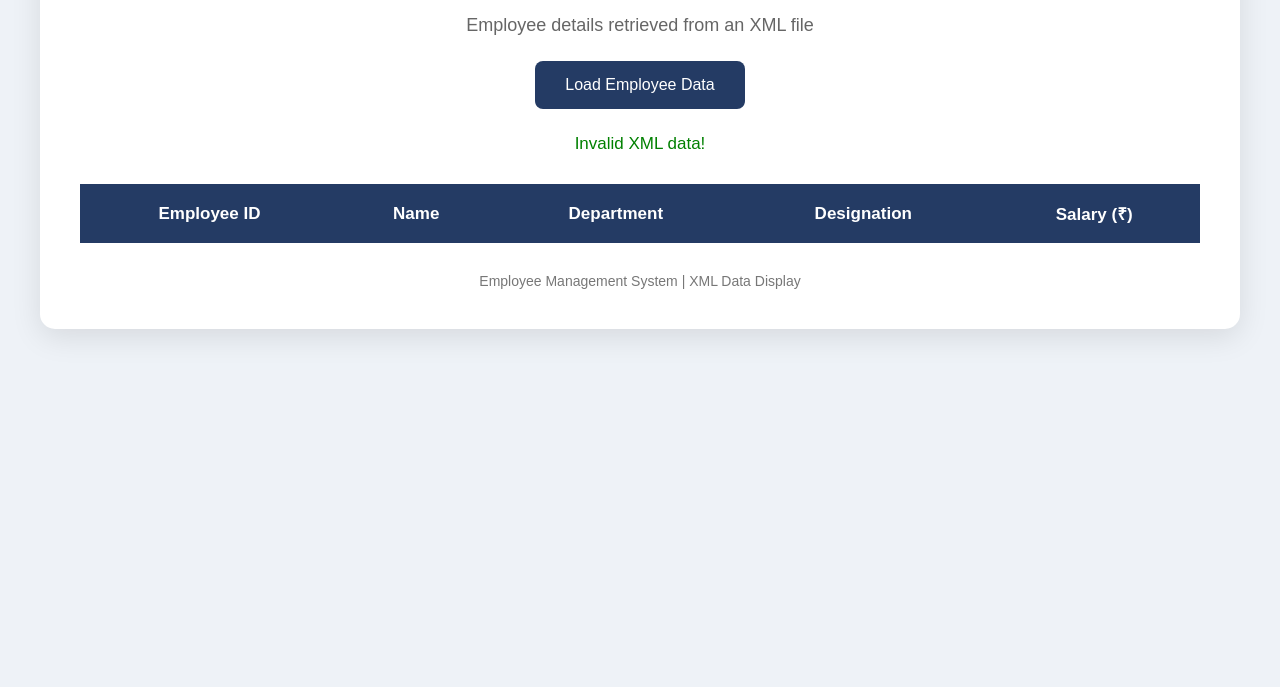
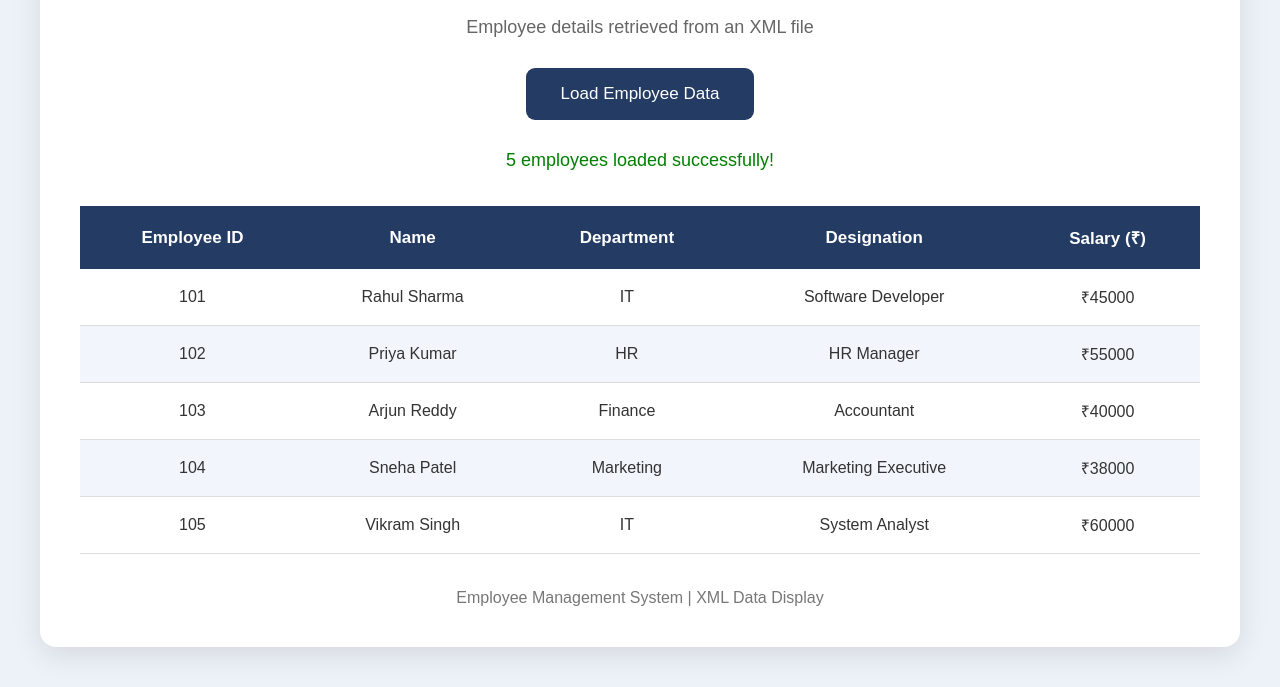
Before and after one commit to Darshan-28E/LAB.9, a plain HTML site: page index.html in a window 1280 px wide. Both pictures are taken after a click on the button "Load Employee Data". Shown: the part 151-838 px from the top of the page. Before the commit the page ends 800 px from the top, so only its background shows below. Drawn offline with Linux system fonts and the light colour scheme.

Commit message:
Update index.html

```diff
--- a/index.html
+++ b/index.html
@@ -13,17 +13,17 @@
 
         body {
             font-family: Arial, sans-serif;
-            background: #eef2f7;
+            background: #edf2f8;
             margin: 0;
-            padding: 40px 20px;
+            padding: 40px;
         }
 
         .container {
-            max-width: 1200px;
+            max-width: 1250px;
             margin: auto;
             background: white;
             padding: 40px;
-            border-radius: 15px;
+            border-radius: 16px;
             box-shadow: 0 8px 30px rgba(0,0,0,0.10);
         }
 
@@ -31,7 +31,7 @@
             text-align: center;
             color: #243b64;
             font-size: 38px;
-            margin-bottom: 15px;
+            margin-bottom: 20px;
         }
 
         .subtitle {
@@ -42,13 +42,13 @@
 
         button {
             display: block;
-            margin: 25px auto;
-            padding: 15px 30px;
+            margin: 30px auto;
+            padding: 16px 35px;
             background: #243b64;
             color: white;
             border: none;
-            border-radius: 8px;
-            font-size: 16px;
+            border-radius: 9px;
+            font-size: 17px;
             cursor: pointer;
         }
 
@@ -58,45 +58,47 @@
 
         #message {
             text-align: center;
-            font-size: 17px;
-            margin: 15px;
-            color: green;
+            font-size: 18px;
+            margin: 20px;
         }
 
         .table-box {
             overflow-x: auto;
-            margin-top: 30px;
+            margin-top: 35px;
         }
 
         table {
             width: 100%;
             border-collapse: collapse;
-            min-width: 650px;
+            min-width: 700px;
         }
 
         th {
             background: #243b64;
             color: white;
-            padding: 18px;
+            padding: 20px;
             font-size: 17px;
         }
 
         td {
-            padding: 16px;
+            padding: 17px;
             text-align: center;
             border-bottom: 1px solid #ddd;
             color: #333;
         }
 
-        tr:hover {
-            background: #eaf2ff;
+        tbody tr:nth-child(even) {
+            background: #f2f6fc;
         }
 
-        .footer {
+        tbody tr:hover {
+            background: #e1ebfa;
+        }
+
+        footer {
             text-align: center;
             color: #777;
-            margin-top: 30px;
-            font-size: 14px;
+            margin-top: 35px;
         }
     </style>
 </head>
@@ -115,7 +117,9 @@
         Load Employee Data
     </button>
 
-    <p id="message">Click the button to load employee details.</p>
+    <p id="message">
+        Click the button to load employee information.
+    </p>
 
     <div class="table-box">
         <table>
@@ -134,18 +138,19 @@
         </table>
     </div>
 
-    <div class="footer">
+    <footer>
         Employee Management System | XML Data Display
-    </div>
+    </footer>
 
 </div>
 
 <script>
 
-    // XML employee information stored in this HTML file
-    const xmlData = `
-    <?xml version="1.0" encoding="UTF-8"?>
-    <employees>
+// XML DATA
+// Do not add <?xml version="1.0"?> inside this string.
+
+const xmlData = `<employees>
+
     <employee>
         <id>101</id>
         <name>Rahul Sharma</name>
@@ -185,37 +190,31 @@
         <designation>System Analyst</designation>
         <salary>60000</salary>
     </employee>
-    </employees>
-    `;
 
+</employees>`;
+
+
+// FUNCTION TO READ XML DATA
 function loadEmployees() {
 
-        // Create XML parser
     const parser = new DOMParser();
 
-        // Convert XML string into XML document
     const xml = parser.parseFromString(
-            xmlData, "text/xml"
+        xmlData, "application/xml"
     );
 
-        // Check XML errors
-        if (xml.querySelector("parsererror")) {
+    if (xml.getElementsByTagName("parsererror").length > 0) {
         document.getElementById("message").textContent =
-                "Invalid XML data!";
+            "Error: Invalid XML data!";
         return;
     }
 
-        // Get employee elements
-        const employees =
-            xml.getElementsByTagName("employee");
+    const employees = xml.getElementsByTagName("employee");
 
-        // Get table body
     const table = document.getElementById("employeeData");
 
-        // Clear previous data
     table.innerHTML = "";
 
-        // Display employee information
     for (let i = 0; i < employees.length; i++) {
 
         const emp = employees[i];
@@ -228,19 +227,31 @@
 
         const row = document.createElement("tr");
 
-            [id, name, department, designation, "₹" + salary]
-                .forEach(value => {
+        const values = [
+            id,
+            name,
+            department,
+            designation,
+            "₹" + salary
+        ];
+
+        values.forEach(value => {
+
             const cell = document.createElement("td");
+
             cell.textContent = value;
+
             row.appendChild(cell);
+
         });
 
         table.appendChild(row);
     }
 
-        // Display success message
     document.getElementById("message").textContent =
         employees.length + " employees loaded successfully!";
+
+    document.getElementById("message").style.color = "green";
 }
 
 </script>
```
Lines whose indentation alone changed are shown as unchanged.
